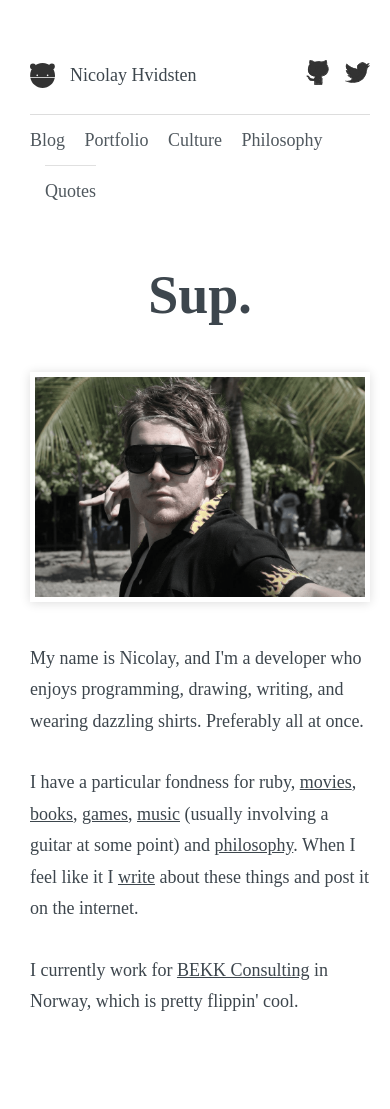
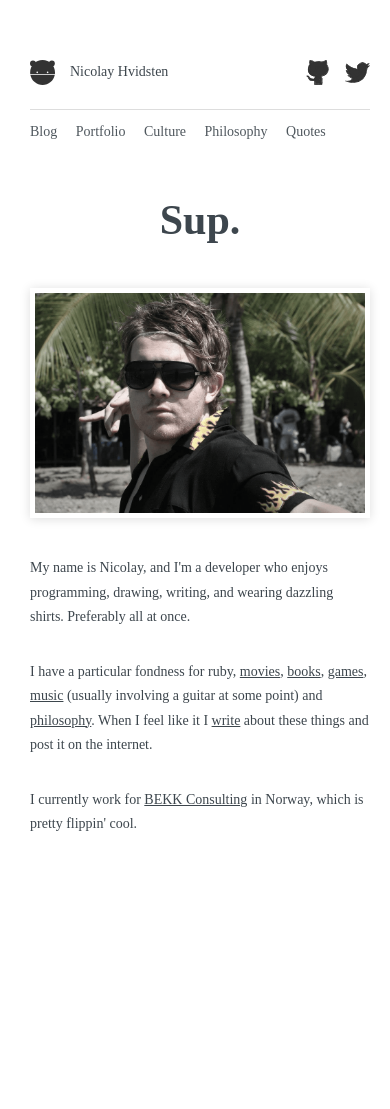
Before and after one commit to nicohvi/nicohvi.github.io, a Jekyll site: the page built from index.html, in a window 390 px wide. Built offline with Jekyll 4.4.1, drawn with Linux system fonts in a browser that asks for light colours; nearby versions of some CDN libraries; after the commit the page ends 928 px from its top, so only the background shows below that.

Commit message:
added media query for phones

```diff
--- a/_sass/queries.scss
+++ b/_sass/queries.scss
@@ -1,3 +1,7 @@
 @media (max-width: 700px) {
   main section { width: 100%; }
 }
+
+@media(max-width: 500px) {
+  body { font-size: 14px; }
+}
```
